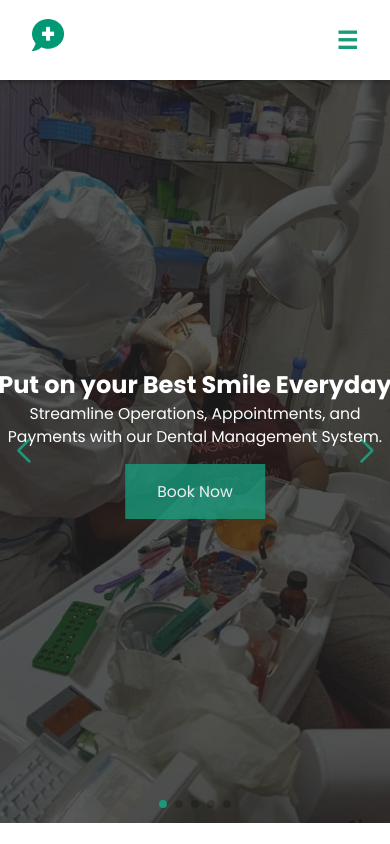
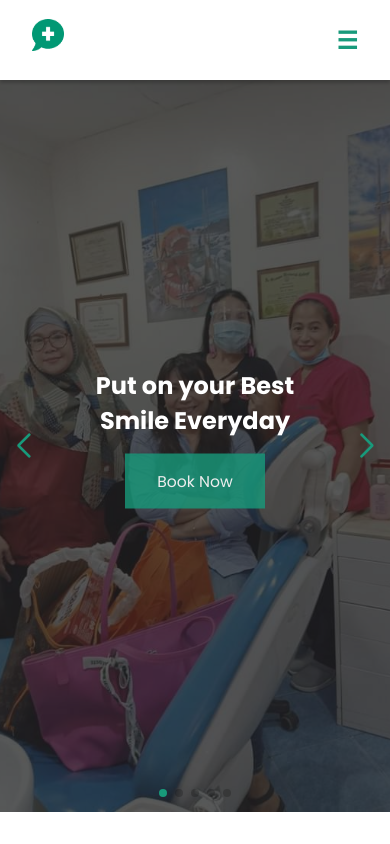
Before and after one commit to ryncrdl/dental-clinic, a React (Create React App) app: page / in a window 390 px wide. Shown: the top 844 px of the page. Built offline with nearby package versions, Linux system fonts and the light colour scheme; no server answers.

Commit message:
updates responsiveness

```diff
--- a/src/index.css
+++ b/src/index.css
@@ -73,7 +73,8 @@ header nav a:hover {
 }
 
 #home {
-  height: 88vh;
+  max-height: calc(100vh - 7rem);
+  height: 100vh;
   position: sticky;
   z-index: 0;
   top: 0;
@@ -100,8 +101,8 @@ header nav a:hover {
 
 .home-content h1 {
   font-size: clamp(1.5rem, 4vw, 2.5rem);
-  white-space: nowrap;
   color: var(--clr-1);
+  width: max-content;
 }
 
 .home-content p {
--- a/src/responsive.css
+++ b/src/responsive.css
@@ -112,4 +112,16 @@
   body {
     min-width: 360px;
   }
+
+  .home-content h1 {
+    width: auto !important;
+    white-space: wrap;
+  }
+  .home-content p {
+    display: none;
+  }
+
+  .home-content {
+    width: 15rem;
+  }
 }
```
